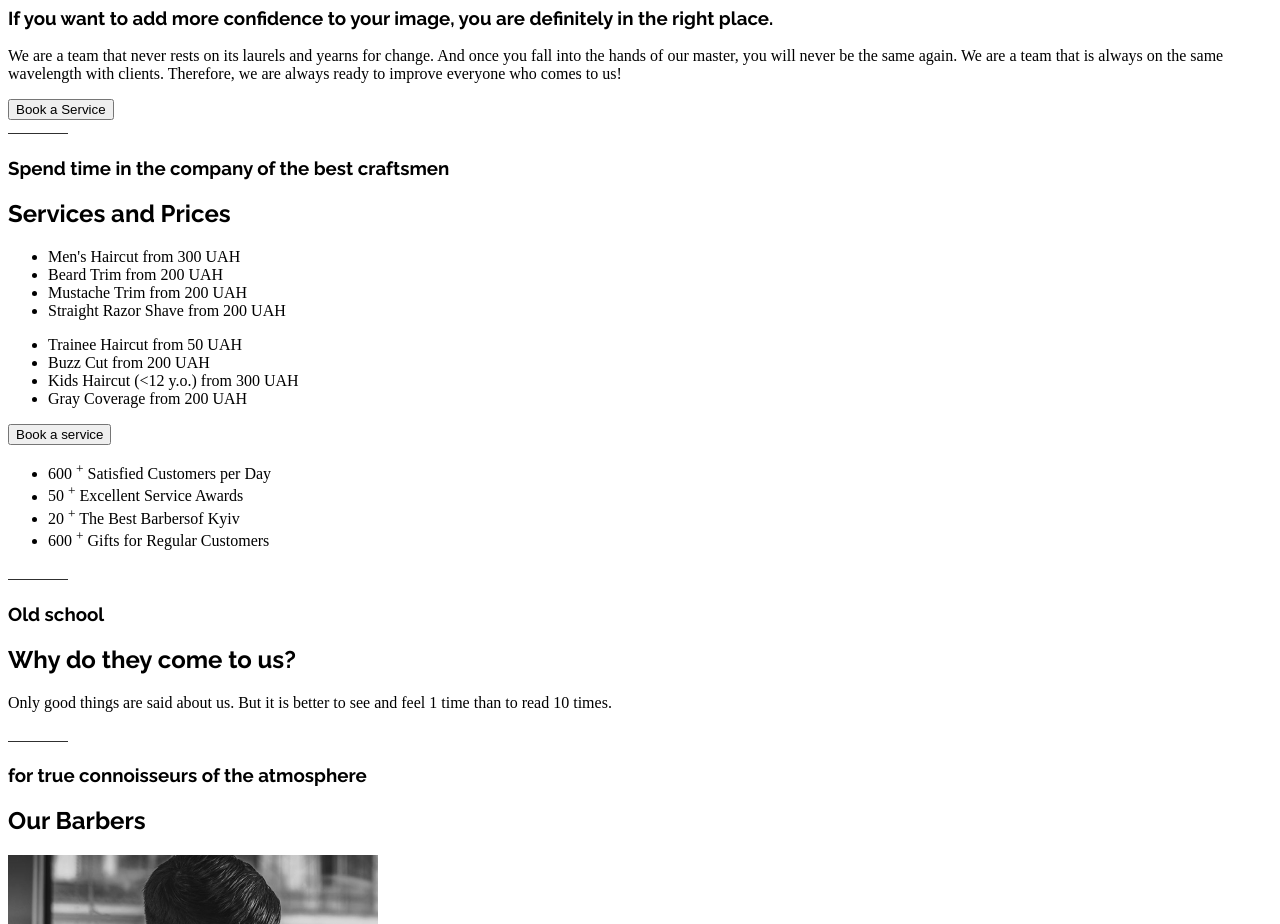
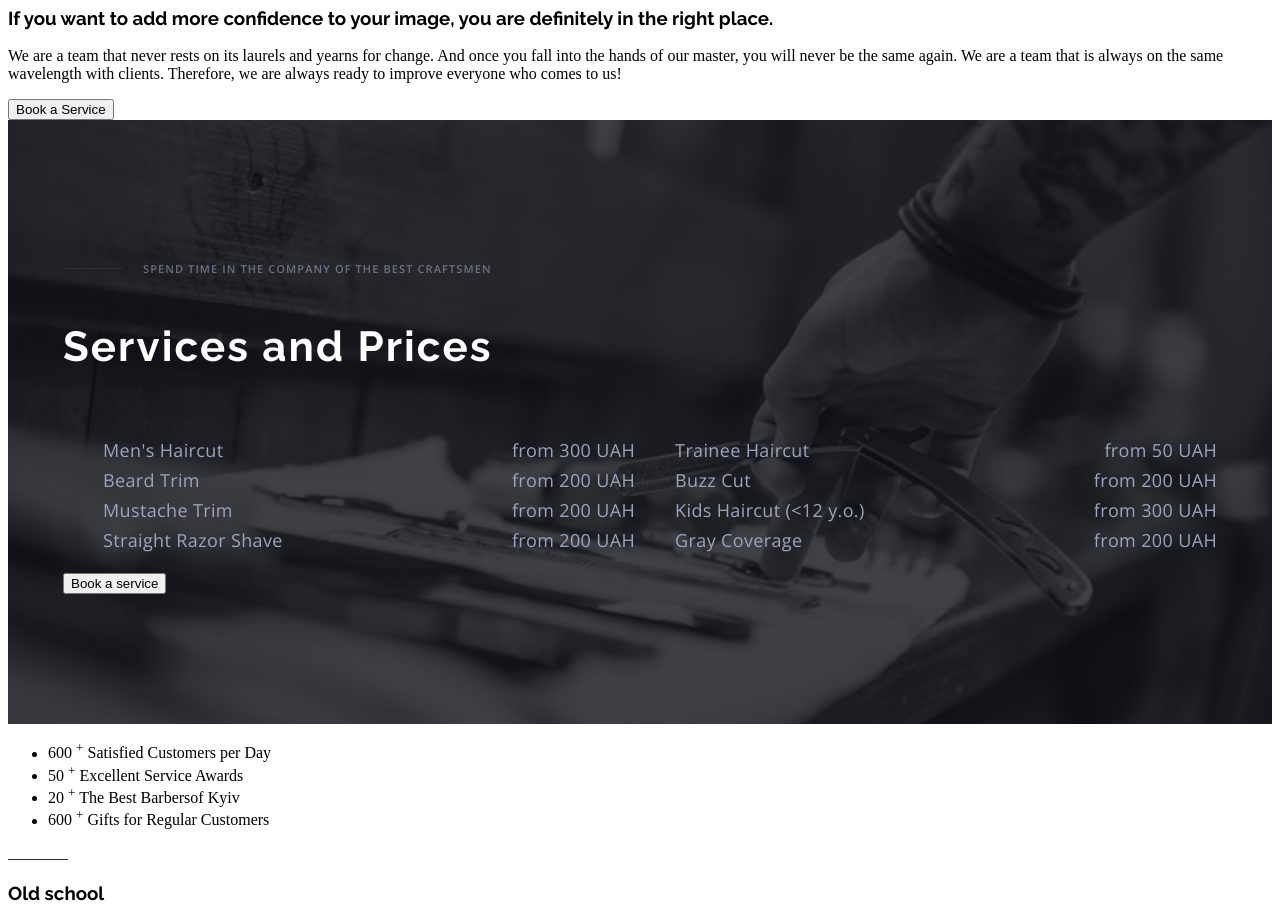
Before and after one commit to Junkyousha1/Barbershop, a plain HTML site: page index.html in a window 1280 px wide. Shown: the part 740-1664 px from the top of the page. Drawn offline with nearby package versions, Linux system fonts and the light colour scheme.

Commit message:
add styles to services and prices section

```diff
--- a/css/style.css
+++ b/css/style.css
@@ -88,4 +88,61 @@ h3 {
     border: 1px solid #fff;
 }
 
+.heading-with-dash{
+    display: flex;
+    align-items: center;
+    color: rgba(157, 164, 189, 0.6);
+}
+.heading-with-dash h3{
+    margin-left: 20px;
+    text-transform: uppercase;
+    color:rgba(157, 164, 189, 0.6);
+    font-family: var(--text-font-family);
+    font-size: 11px;
+    font-weight: 600;
+    line-height: 15px;
+    letter-spacing: 0.1em;
+}
+.section-heading{
+    font-family: var(--heading-font-family);
+    font-size: 42px;
+    font-weight: 700;
+    line-height: 49px;
+    letter-spacing: 0.05em;
+    text-align: left;
+    color: var(--link-color);
+}
+.prices-section{
+    background: url("../Images/services-section-bg-image.png");
+    background-color: #111319;
+    background-repeat: no-repeat;
+    background-size: cover;
+    padding: 130px 55px;
+}
+.prices{
+    display: flex;
+    margin-top: 46px;
+}
+.prices-list{
+    font-family:var(--text-font-family);
+    font-size: 18px;
+    font-weight: 400;
+    line-height: 30px;
+    letter-spacing: 0.02em;
+    text-align: left;
+    color: rgba(157, 164, 189, 1);
+    list-style-type: none;
+    flex-grow: 1;
+}
+
+.prices-list li{
+    display: flex;
+    justify-content: space-between;
+    align-items: flex end;
+}
+.prices-dash{
+    height: 1px;
+    background:rgba(157, 164, 189, 0.12);
+}
+
 /* width: 160px height: 40px top: 40px left: 1065px border-radius: 25px border: 1px */
--- a/index.html
+++ b/index.html
@@ -68,13 +68,20 @@
             </div>
         </section>
         <!-- services and prices section -->
-        <section>
+        <section id="services" class="prices-section">
+            <div class="section-description">
+                <div class="heading-with-dash">
                     <img src="./Images/horizontal-dash.svg" alt="horizontal dash">
                     <h3>Spend time in the company of the best craftsmen</h3>
-            <h2>Services and Prices</h2>
-            <ul>
+                </div>
+                <h2 class="section-heading">Services and Prices</h2>
+            </div>
+
+            <div class="prices">
+                <ul class="prices-list">
                     <li>
                         <span>Men's Haircut</span>
+                        <span class="prices-dash"></span>
                         <span>from 300 UAH</span>
                     </li>
                     <li>
@@ -91,7 +98,7 @@
                     </li>
                 </ul>
 
-            <ul>
+                <ul class="prices-list">
                     <li>
                         <span>Trainee Haircut</span>
                         <span>from 50 UAH</span>
@@ -109,6 +116,8 @@
                         <span>from 200 UAH</span>
                     </li>
                 </ul>
+            </div>
+
 
             <button>Book a service</button>
         </section>
```
Also changed, not shown: Images/services-section-bg-image.png (added). Lines whose indentation alone changed are shown as unchanged.
